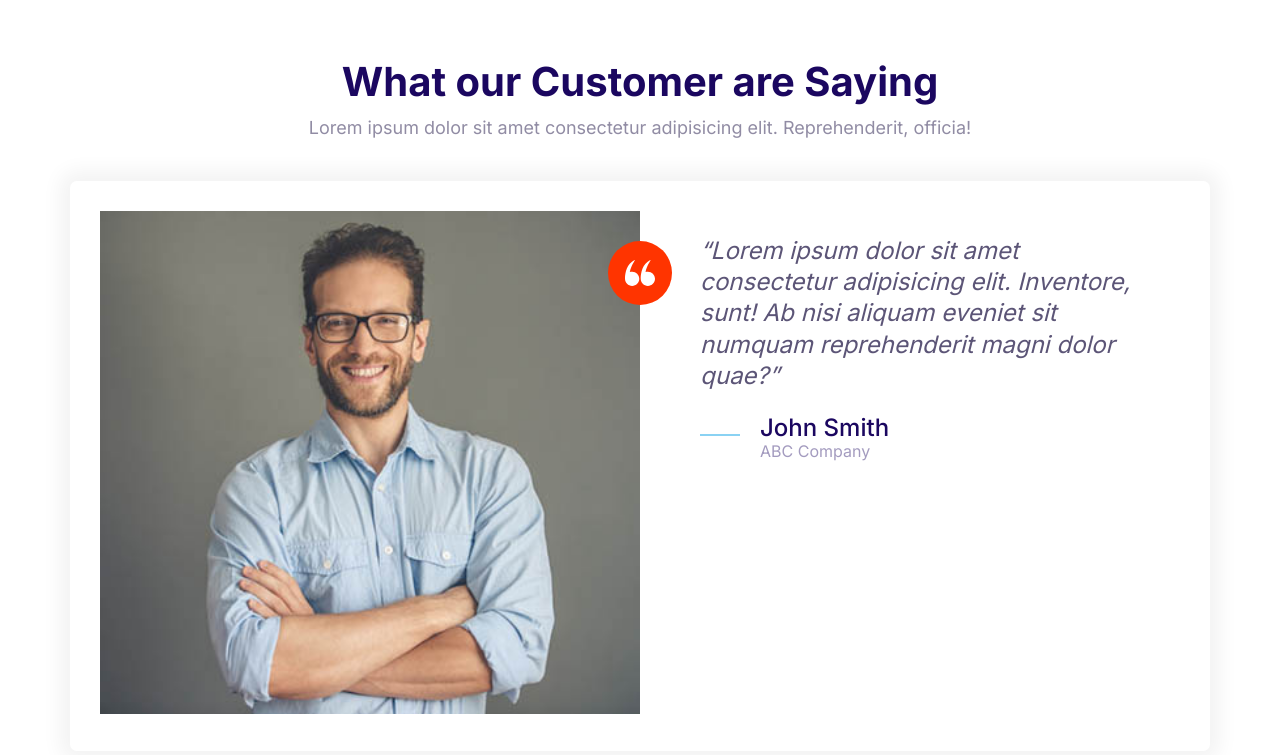
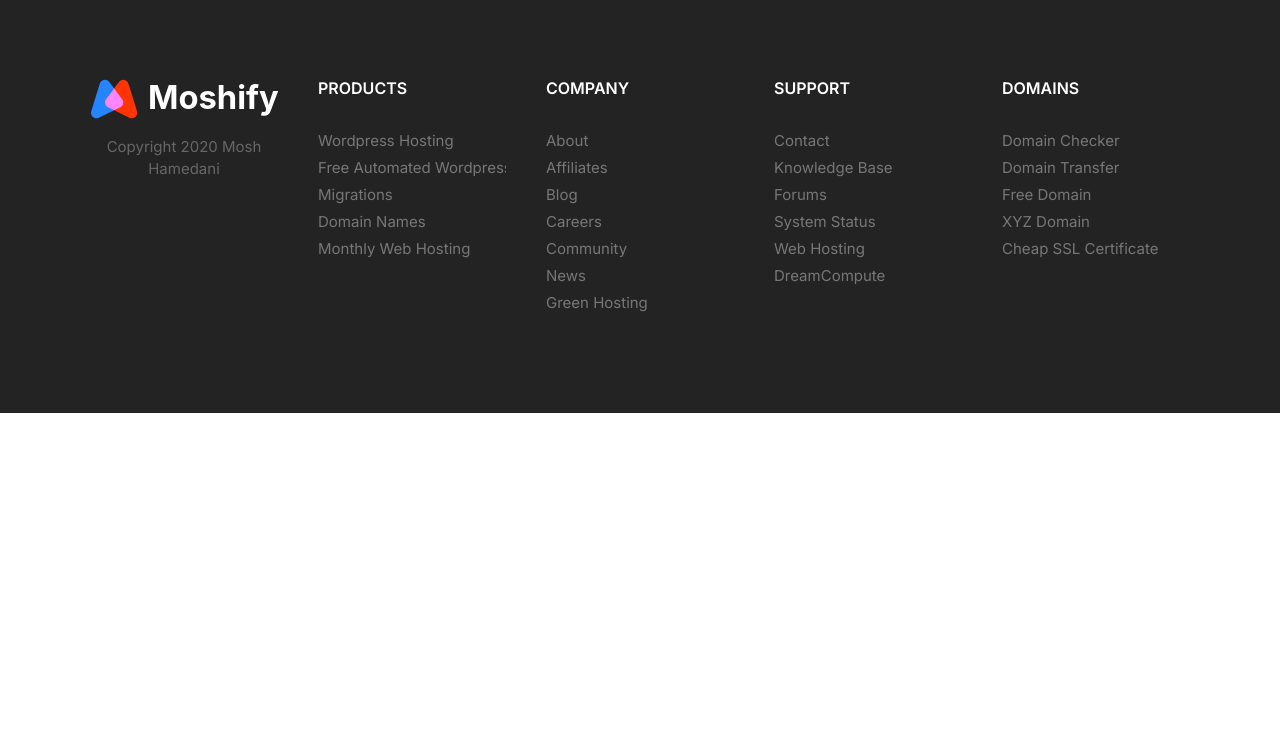
Before and after one commit to Sanket4496/moshify, a plain HTML site: page index.html in a window 1280 px wide. Drawn offline with Linux system fonts and the light colour scheme.

Commit message:
Add Footer Component

```diff
--- a/css/styles.css
+++ b/css/styles.css
@@ -797,3 +797,78 @@ a {
         max-width: 700px;
     }
 }
+
+/* Footer */
+
+.footer {
+    background: #232323;
+}
+
+.footer a {
+    color: #777;
+    font-size: 1.5rem;
+    white-space: nowrap;
+    transition: color .3s;
+}
+
+.footer a:hover {
+    color: #fff;
+}
+
+.footer__section {
+    padding: 2rem;
+    border-bottom: 1px solid #393939;
+}
+
+.footer__heading {
+    text-transform: uppercase;
+    font-weight: 600;
+}
+
+.footer__brand {
+    margin-top: 5rem;
+    text-align: center;
+}
+
+.footer__brand img {
+    width: 100%;
+    max-width: 230px;
+}
+
+.footer__copyright {
+    font-size: 2.1rem;
+    color: #fff;
+    opacity: .3;
+}
+
+@media screen and (min-width: 768px) {
+    .footer__sections {
+        grid-template-columns: repeat(auto-fit,minmax(10rem, 1fr));
+    }
+
+    .footer .collapsible__chevron {
+        display: none;
+    }
+
+    .footer .collapsible__content {
+        opacity: 1;
+        max-height: 100%;
+    }
+
+    .footer__brand {
+        order: -1;
+        margin-top: 1rem;
+    }
+
+    .footer__copyright {
+        font-size: 1.5rem;
+    }
+
+    .footer__section {
+        border: 0;
+    }
+
+    .footer__heading {
+        font-size: 1.6rem;
+    }
+}
--- a/index.html
+++ b/index.html
@@ -13,49 +13,85 @@
 </head>
 
 <body>
-    <section class="block">
-        <header class="block__header">
-            <h2 class="block__heading">
-                What our Customer are Saying
-            </h2>
-            <p>Lorem ipsum dolor sit amet consectetur adipisicing elit. Reprehenderit, officia!</p>
+    <footer class="block block--dark footer">
+        <div class="container grid footer__sections">
+            <section class="collapsible collapsible--expanded footer__section">
+                <header class="collapsible__header">
+                    <h2 class="block__heading collapsible__heading footer__heading">Products</h2>
+                    <svg class="icon icon--white collapsible__chevron">
+                        <use xlink:href="images/sprite.svg#chevron"></use>
+                    </svg>
                 </header>
-        <div class="container">
-            <div class="card testimonial">
-                <div class="grid grid--1x2">
-                    <div class="testimonial__image">
-                        <span class="icon-container icon-container--accent">
-                            <svg class="icon icon--small icon--white">
-                                <use xlink:href="images/sprite.svg#quotes"></use>
+                <div class="collapsible__content">
+                    <ul class="list">
+                        <li><a href="#">Wordpress Hosting</a></li>
+                        <li><a href="#">Free Automated Wordpress</a></li>
+                        <li><a href="#">Migrations</a></li>
+                        <li><a href="#">Domain Names</a></li>
+                        <li><a href="#">Monthly Web Hosting</a></li>
+                    </ul>
+                </div>
+            </section>
+            <section class="collapsible footer__section">
+                <header class="collapsible__header">
+                    <h2 class="collapsible__heading block__heading footer__heading">Company</h2>
+                    <svg class="icon icon--white collapsible__chevron">
+                        <use xlink:href="images/sprite.svg#chevron"></use>
                     </svg>
-                        </span>
-                        <img src="images/testimonial.jpg" alt="A happy, smiling customer">
+                </header>
+                <div class="collapsible__content">
+                    <ul class="list">
+                        <li><a href="#">About</a></li>
+                        <li><a href="#">Affiliates</a></li>
+                        <li><a href="#">Blog</a></li>
+                        <li><a href="#">Careers</a></li>
+                        <li><a href="#">Community</a></li>
+                        <li><a href="#">News</a></li>
+                        <li><a href="#">Green Hosting</a></li>
+                    </ul>
                 </div>
-                    <blockquote class="quote">
-                        <p class="quote__text">Lorem ipsum dolor sit amet consectetur adipisicing elit. Inventore, sunt!
-                            Ab
-                            nisi
-                            aliquam
-                            eveniet sit numquam
-                            reprehenderit magni dolor quae?</p>
-                        <footer>
-                            <div class="media">
-                                <div class="media__image">
-                                    <svg class="icon icon--primary quote__line">
-                                        <use xlink:href="images/sprite.svg#line"></use>
+            </section>
+            <section class="collapsible footer__section">
+                <header class="collapsible__header">
+                    <h2 class="collapsible__heading block__heading footer__heading">Support</h2>
+                    <svg class="icon icon--white collapsible__chevron">
+                        <use xlink:href="images/sprite.svg#chevron"></use>
                     </svg>
+                </header>
+                <div class="collapsible__content">
+                    <ul class="list">
+                        <li><a href="#">Contact</a></li>
+                        <li><a href="#">Knowledge Base</a></li>
+                        <li><a href="#">Forums</a></li>
+                        <li><a href="#">System Status</a></li>
+                        <li><a href="#">Web Hosting</a></li>
+                        <li><a href="#">DreamCompute</a></li>
+                    </ul>
                 </div>
-                                <div class="media__body">
-                                    <h3 class="media__title quote__author">John Smith</h3>
-                                    <p class="quote__company">ABC Company</p>
+            </section>
+            <section class="collapsible footer__section">
+                <header class="collapsible__header">
+                    <h2 class="collapsible__heading block__heading footer__heading">Domains</h2>
+                    <svg class="icon icon--white collapsible__chevron">
+                        <use xlink:href="images/sprite.svg#chevron"></use>
+                    </svg>
+                </header>
+                <div class="collapsible__content">
+                    <ul class="list">
+                        <li><a href="#">Domain Checker</a></li>
+                        <li><a href="#">Domain Transfer</a></li>
+                        <li><a href="#">Free Domain</a></li>
+                        <li><a href="#">XYZ Domain</a></li>
+                        <li><a href="#">Cheap SSL Certificate</a></li>
+                    </ul>
                 </div>
+            </section>
+            <section class="footer__brand">
+                <img src="images/logo.svg" alt="">
+                <p class="footer__copyright">Copyright 2020 Mosh Hamedani</p>
+            </section>
         </div>
     </footer>
-                    </blockquote>
-                </div>
-            </div>
-        </div>
-    </section>
     <script src="js/main.js" />
 </body>
 
```
Also changed, not shown: components/footer.html (added, +79 -0 lines). Lines whose indentation alone changed are shown as unchanged.
